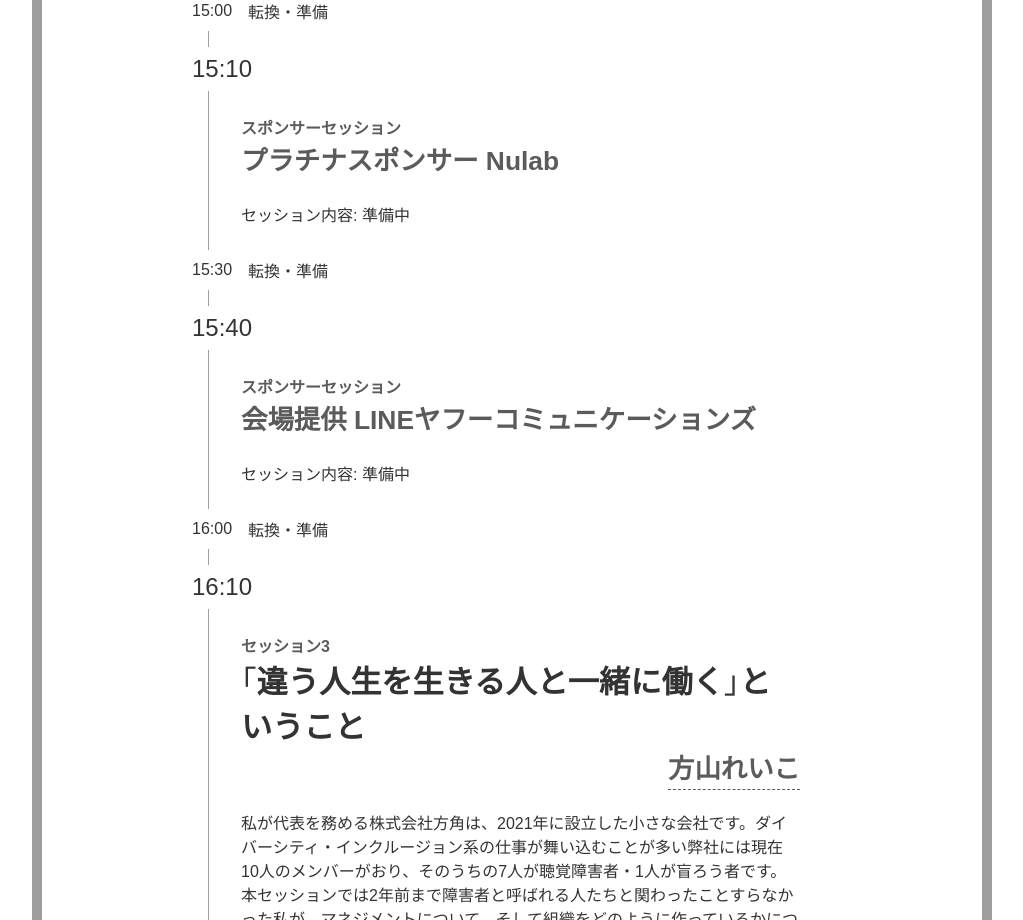
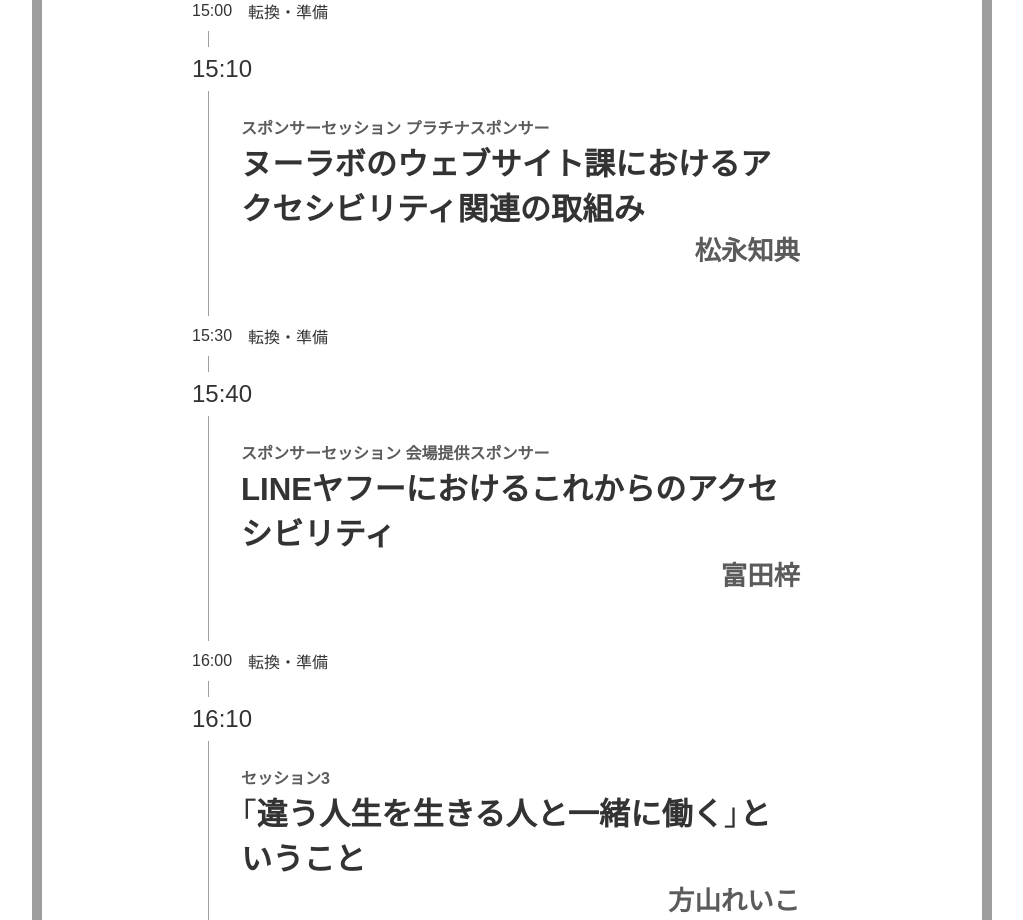
Before and after one commit to fukuoka-a11yconf-net/fukuoka.a11yconf.net, a SvelteKit app: page /schedule in a window 1280 px wide. Shown: the part 1520-2440 px from the top of the page, without its empty margins (128-1151 px from the left). Built offline with nearby package versions, Linux system fonts and the light colour scheme; a web font is replaced by a local one.

Commit message:
スポンサーセッションタイトル追加

```diff
--- a/src/routes/schedule/+page.svelte
+++ b/src/routes/schedule/+page.svelte
@@ -78,9 +78,11 @@
 				<div role="none">
 					<dt role="associationlistitemkey generic">15:10</dt>
 					<dd role="associationlistitemvalue generic">
-						<p class="sub"><em>スポンサーセッション</em></p>
-						<p class="speaker sponsor"><em>プラチナスポンサー Nulab</em></p>
-						<p>セッション内容: 準備中</p>
+						<p class="sub"><em>スポンサーセッション プラチナスポンサー</em></p>
+						<p class="title">
+							<em>ヌーラボのウェブサイト課におけるアクセシビリティ関連の取組み</em>
+						</p>
+						<p class="speaker sponsor"><em>松永知典</em></p>
 					</dd>
 				</div>
 				<div class="break" role="none">
@@ -92,9 +94,11 @@
 				<div role="none">
 					<dt role="associationlistitemkey generic">15:40</dt>
 					<dd role="associationlistitemvalue generic">
-						<p class="sub"><em>スポンサーセッション</em></p>
-						<p class="speaker sponsor"><em>会場提供 LINEヤフーコミュニケーションズ</em></p>
-						<p>セッション内容: 準備中</p>
+						<p class="sub"><em>スポンサーセッション 会場提供スポンサー</em></p>
+						<p class="title">
+							<em>LINEヤフーにおけるこれからのアクセシビリティ</em>
+						</p>
+						<p class="speaker sponsor"><em>富田梓</em></p>
 					</dd>
 				</div>
 				<div class="break" role="none">
@@ -313,10 +317,6 @@
 		margin-block-end: calc(1em / 1.1);
 	}
 
-	.speaker.sponsor {
-		text-align: left;
-	}
-
 	dd > strong {
 		color: darkred;
 		margin-block: 0.5em;
```
